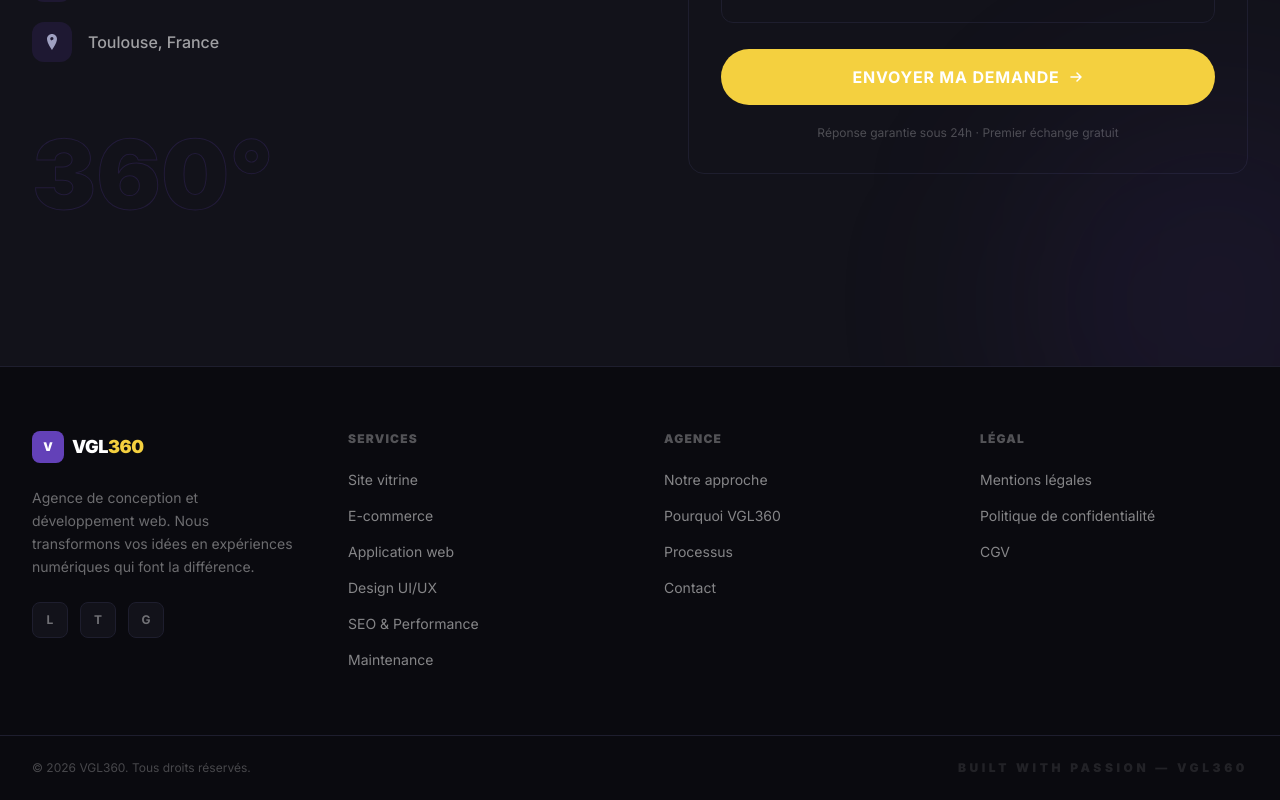
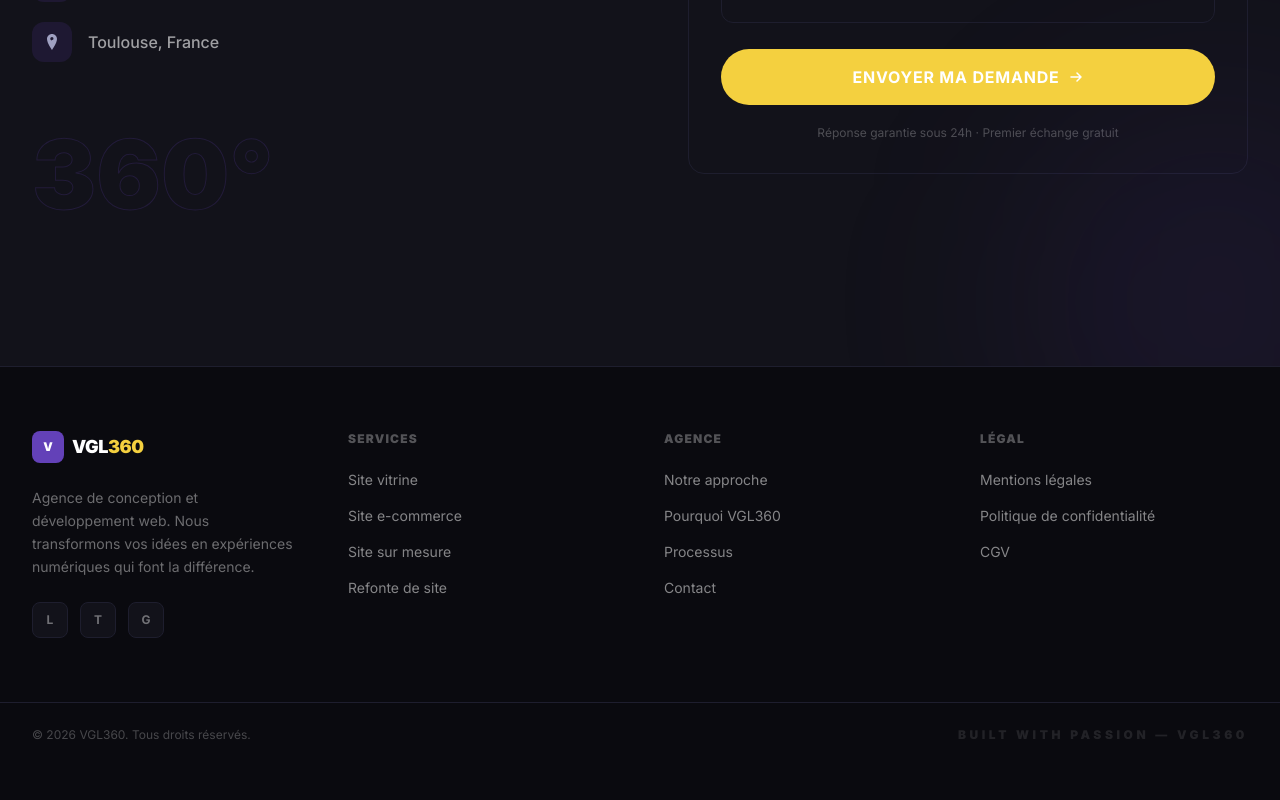
Before and after one commit to arthurvogel54/site-web-VGL360, a Next.js app: page / in a window 1280 px wide. Shown: the part 7276-8076 px from the top of the page. After the commit the page ends 8043 px from the top, so only its background shows below. Built offline with nearby package versions, Linux system fonts and the light colour scheme.

Commit message:
fix: update Footer services list to match single web creation offering
Replace old 6-service list (UI/UX, SEO, Maintenance…) with the 4 correct
website types: vitrine, e-commerce, sur mesure, refonte.

https://claude.ai/code/session_01LVwc4Fkgjwurhdm7tYKWhX

```diff
--- a/components/layout/Footer.tsx
+++ b/components/layout/Footer.tsx
@@ -3,7 +3,7 @@
 const currentYear = new Date().getFullYear()
 
 const links = {
-  Services: ['Site vitrine', 'E-commerce', 'Application web', 'Design UI/UX', 'SEO & Performance', 'Maintenance'],
+  Services: ['Site vitrine', 'Site e-commerce', 'Site sur mesure', 'Refonte de site'],
   Agence: ['Notre approche', 'Pourquoi VGL360', 'Processus', 'Contact'],
   Légal: ['Mentions légales', 'Politique de confidentialité', 'CGV'],
 }
```
